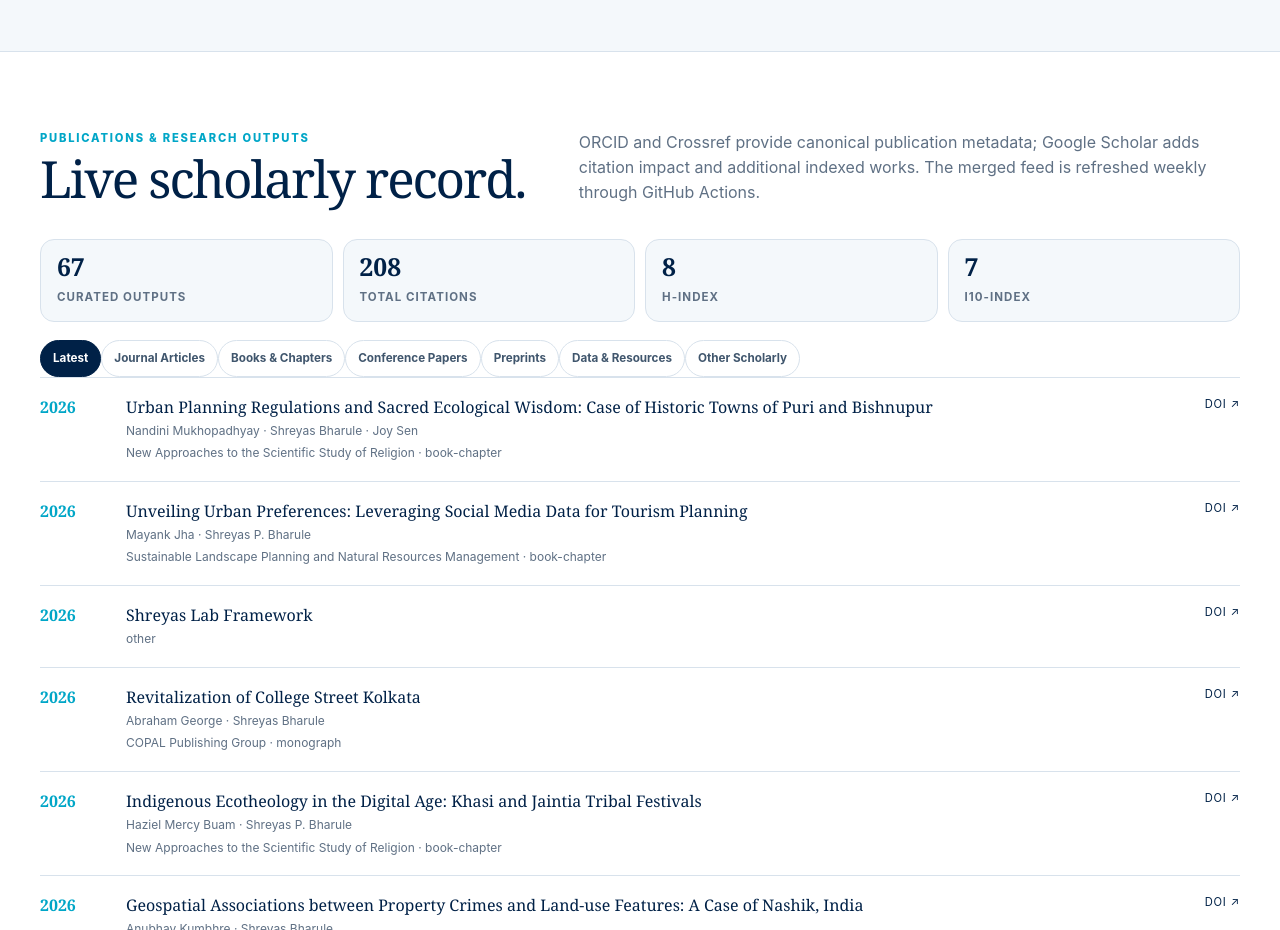
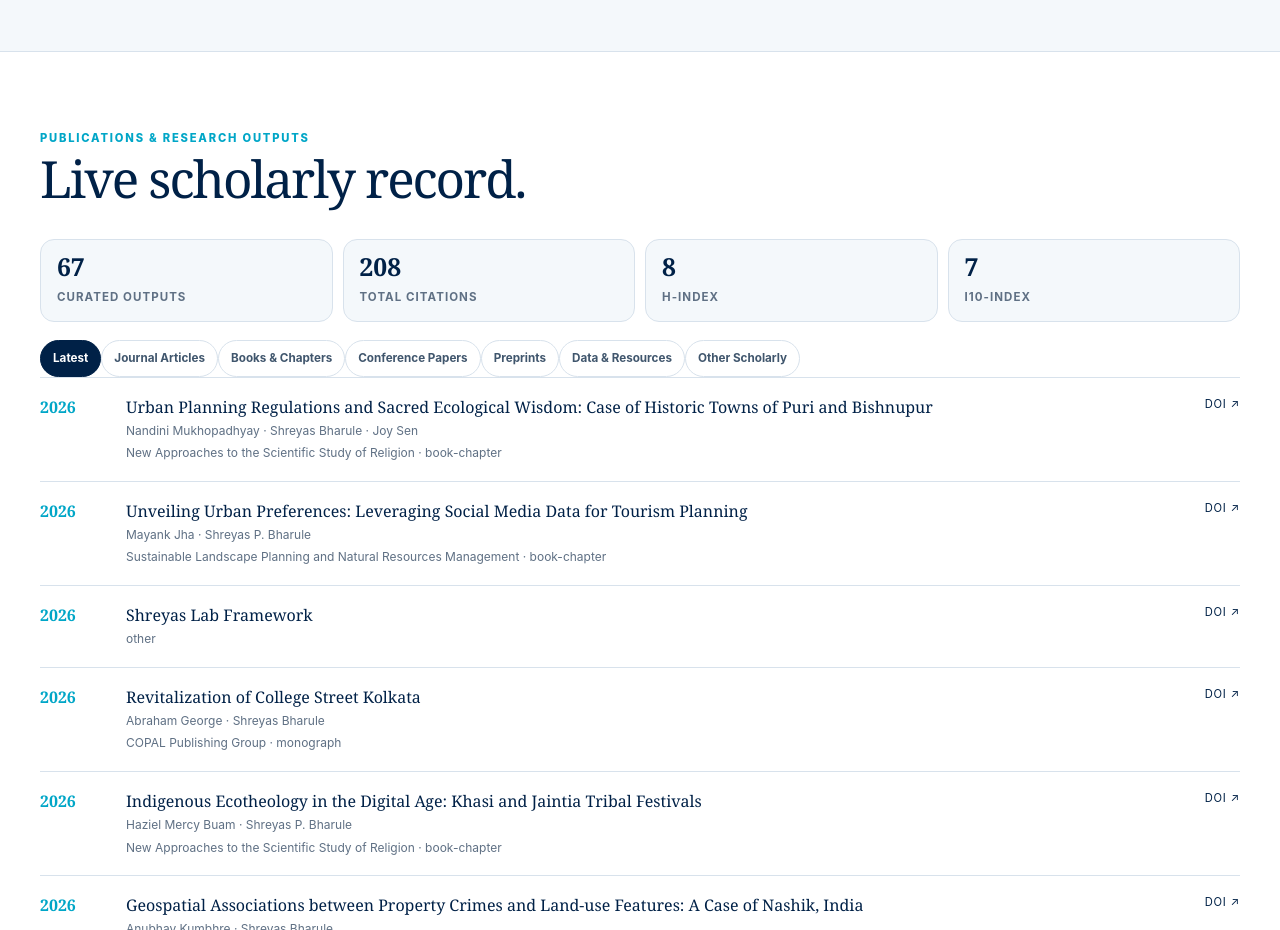
Before and after one commit to shreyasbharule/usi, a plain HTML site: page index.html in a window 1280 px wide. Shown: the part 5140-6070 px from the top of the page. Drawn offline with Linux system fonts and the light colour scheme.

Commit message:
Remove publication explainer text

```diff
--- a/index.html
+++ b/index.html
@@ -75,7 +75,7 @@ header{position:sticky;top:0;z-index:50;background:rgba(255,255,255,.93);backdro
 
 <section class="section alt" id="questions"><div class="wrap"><div class="section-head compact-head"><div><div class="eyebrow">Foundational questions</div><h2>Questions our research tries to answer.</h2></div></div><div class="questions"><article class="question"><h3>How does infrastructure reorganise urban and regional space?</h3><p>High-speed rail, metro systems, airports and logistics as catalysts of spatial and economic restructuring.</p></article><article class="question"><h3>How can urban systems become observable and modelable?</h3><p>Digital twins and data pipelines integrating mobility, assets, spatial information and user feedback.</p></article><article class="question"><h3>How can spatial intelligence improve access and inclusion?</h3><p>Routing, accessibility, street-level observation and behavioural evidence for more inclusive urban environments.</p></article><article class="question"><h3>How can computation strengthen planning and design judgement?</h3><p>AI, parametric methods and simulation used as decision-support rather than as substitutes for planning reasoning.</p></article></div></div></section>
 
-<section class="section" id="publications"><div class="wrap"><div class="section-head"><div><div class="eyebrow">Publications & research outputs</div><h2>Live scholarly record.</h2></div><p>ORCID and Crossref provide canonical publication metadata; Google Scholar adds citation impact and additional indexed works. The merged feed is refreshed weekly through GitHub Actions.</p></div><div class="scholar-metrics" id="scholar-metrics" aria-label="Google Scholar metrics"><div class="metric"><b id="metric-pubs">—</b><span>Curated outputs</span></div><div class="metric"><b id="metric-citations">—</b><span>Total citations</span></div><div class="metric"><b id="metric-h">—</b><span>h-index</span></div><div class="metric"><b id="metric-i10">—</b><span>i10-index</span></div></div><div class="pub-toolbar"><button class="filter-btn active" data-pub-filter="all">Latest</button><button class="filter-btn" data-pub-filter="journal">Journal Articles</button><button class="filter-btn" data-pub-filter="book">Books & Chapters</button><button class="filter-btn" data-pub-filter="conference">Conference Papers</button><button class="filter-btn" data-pub-filter="preprint">Preprints</button><button class="filter-btn" data-pub-filter="data">Data & Resources</button><button class="filter-btn" data-pub-filter="other">Other Scholarly</button></div><div class="pubs" id="publication-feed" aria-live="polite">
+<section class="section" id="publications"><div class="wrap"><div class="section-head"><div><div class="eyebrow">Publications & research outputs</div><h2>Live scholarly record.</h2></div></div><div class="scholar-metrics" id="scholar-metrics" aria-label="Google Scholar metrics"><div class="metric"><b id="metric-pubs">—</b><span>Curated outputs</span></div><div class="metric"><b id="metric-citations">—</b><span>Total citations</span></div><div class="metric"><b id="metric-h">—</b><span>h-index</span></div><div class="metric"><b id="metric-i10">—</b><span>i10-index</span></div></div><div class="pub-toolbar"><button class="filter-btn active" data-pub-filter="all">Latest</button><button class="filter-btn" data-pub-filter="journal">Journal Articles</button><button class="filter-btn" data-pub-filter="book">Books & Chapters</button><button class="filter-btn" data-pub-filter="conference">Conference Papers</button><button class="filter-btn" data-pub-filter="preprint">Preprints</button><button class="filter-btn" data-pub-filter="data">Data & Resources</button><button class="filter-btn" data-pub-filter="other">Other Scholarly</button></div><div class="pubs" id="publication-feed" aria-live="polite">
 <div class="pub" data-type="article"><div class="year">2024</div><div><div class="title">Exploring Business Networks Along the Mumbai–Ahmedabad High-Speed Rail Corridor</div><div class="venue">Transportation in Developing Economies</div></div><a href="https://doi.org/10.1007/s40890-023-00189-4" target="_blank" rel="noopener">DOI ↗</a></div>
 <div class="pub" data-type="article"><div class="year">2023</div><div><div class="title">Understanding railway usage behavior with ten million GPS records</div><div class="venue">Cities · Elsevier</div></div><a href="https://doi.org/10.1016/j.cities.2022.104117" target="_blank" rel="noopener">DOI ↗</a></div>
 <div class="pub" data-type="article"><div class="year">2021</div><div><div class="title">Modular Metacognitive Digital Twin Technologies for Greener Cities & Cleaner Mobility</div><div class="venue">Advances in Applied Energy</div></div><a href="https://doi.org/10.1016/j.adapen.2021.100081" target="_blank" rel="noopener">DOI ↗</a></div>
```
